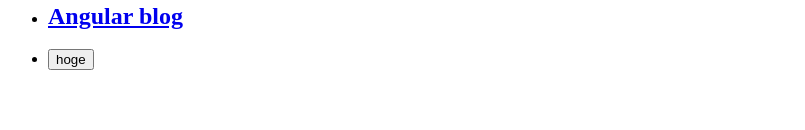
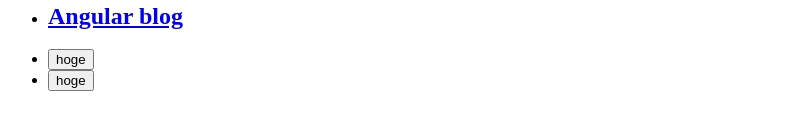
Before and after one commit to yasu-s/ng-cli-sample, an Angular app: page / in a window 1280 px wide. Shown: the part 542-672 px from the top of the page, without its empty margins (0-805 px from the left). Built offline with nearby package versions, Linux system fonts and the light colour scheme.

Commit message:
テストthrow時のエラーちぇっく

```diff
--- a/src/app/app.component.html
+++ b/src/app/app.component.html
@@ -21,5 +21,8 @@
   <li>
       <button (click)="onClick()">hoge</button>
   </li>
+  <li>
+    <button (click)="onClick2()">hoge</button>
+  </li>
 </ul>
 <!-- #endregion -->
--- a/src/app/app.component.ts
+++ b/src/app/app.component.ts
@@ -1,4 +1,5 @@
 import { Component } from '@angular/core';
+import { throwError } from 'rxjs';
 import { AppService } from './app.service';
 import { DataModel } from './app.model';
 import { fizzBuzzOutput } from './ext/ext.test';
@@ -46,6 +47,19 @@
                 this.data = data;
                 alert(`LoginName: ${data.name}`);
             }
+        }, err => {
+            console.log(err);
+        });
+    }
+
+    /**
+     * クリックイベント
+     */
+    onClick2(): void {
+        throwError({ name: 'aaa'}).toPromise().then(d => {
+            console.log(d);
+        }, e => {
+            console.log(e);
         });
     }
 
```
Also changed, not shown: 1 other file (tests, documents, lock files or other folders).
